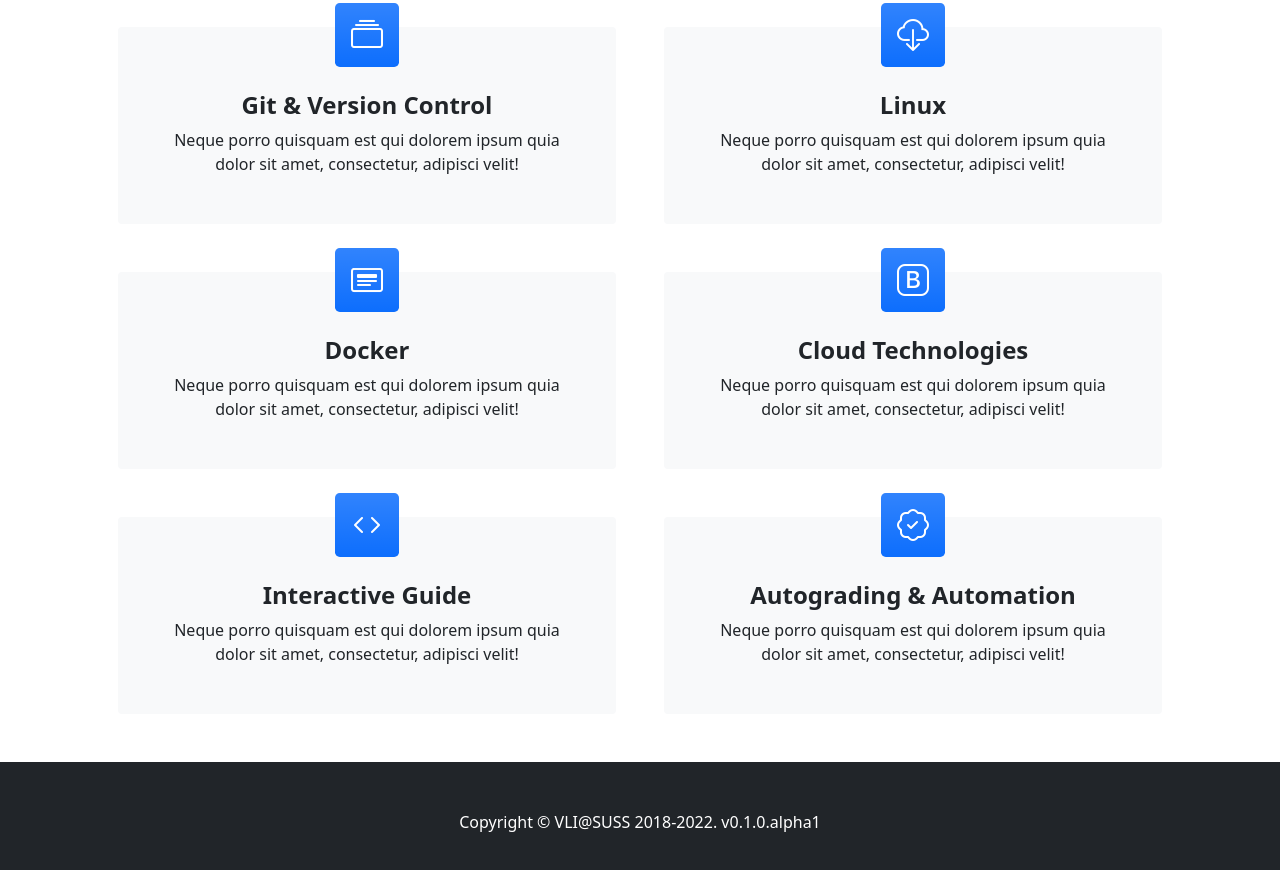
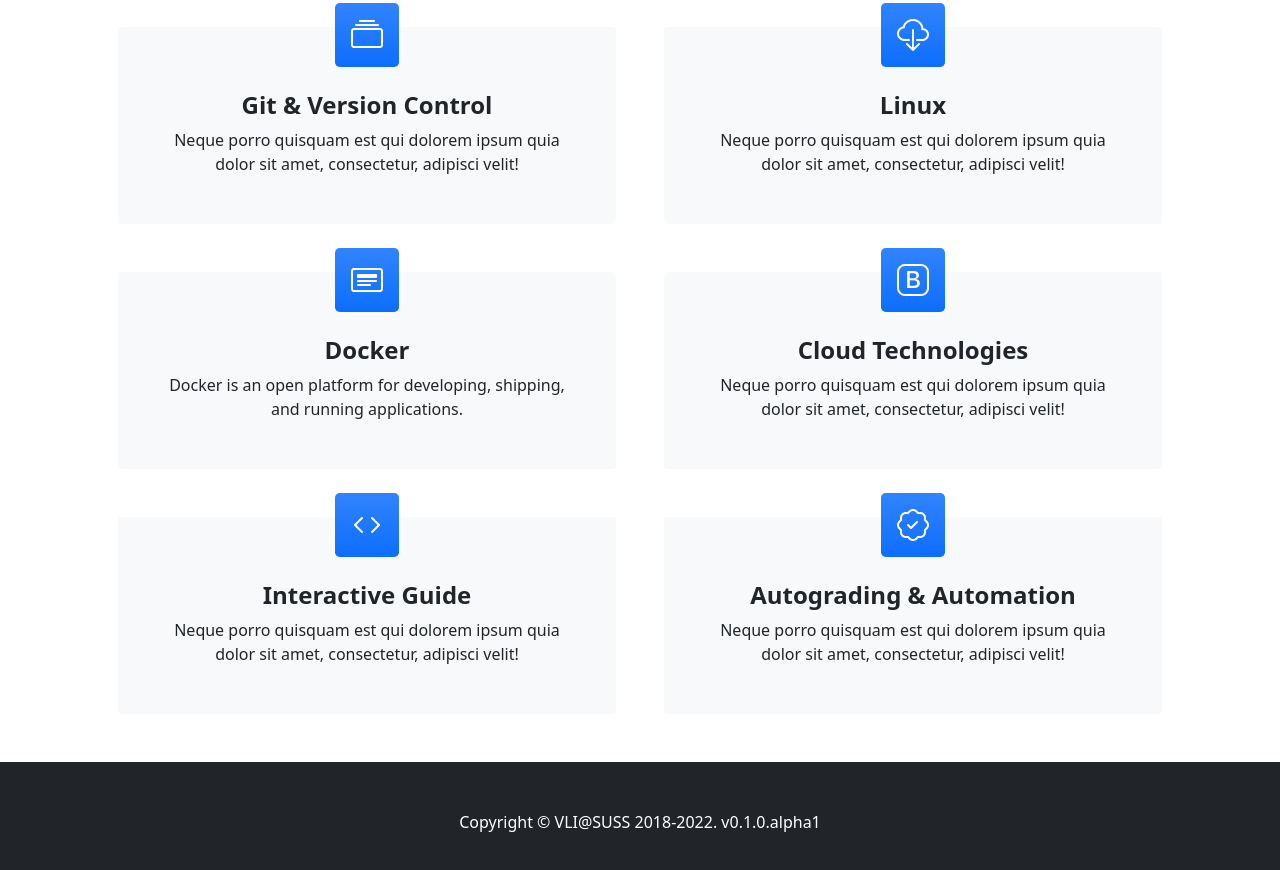
Before and after one commit to suss-vli/suss-vli.github.io, a plain HTML site: page index.html in a window 1280 px wide. Shown: the part 683-1553 px from the top of the page. Drawn offline with nearby package versions, Linux system fonts and the light colour scheme.

Commit message:
added brief Docker description

```diff
--- a/index.html
+++ b/index.html
@@ -88,7 +88,7 @@
                             <div class="card-body text-center p-4 p-lg-5 pt-0 pt-lg-0">
                                 <div class="feature bg-primary bg-gradient text-white rounded-3 mb-4 mt-n4"><i class="bi bi-card-heading"></i></div>
                                 <h2 class="fs-4 fw-bold">Docker</h2>
-                                <p class="mb-0">Neque porro quisquam est qui dolorem ipsum quia dolor sit amet, consectetur, adipisci velit!</p>
+                                <p class="mb-0">Docker is an open platform for developing, shipping, and running applications.</p>
                             </div>
                         </div>
                     </div>
```
